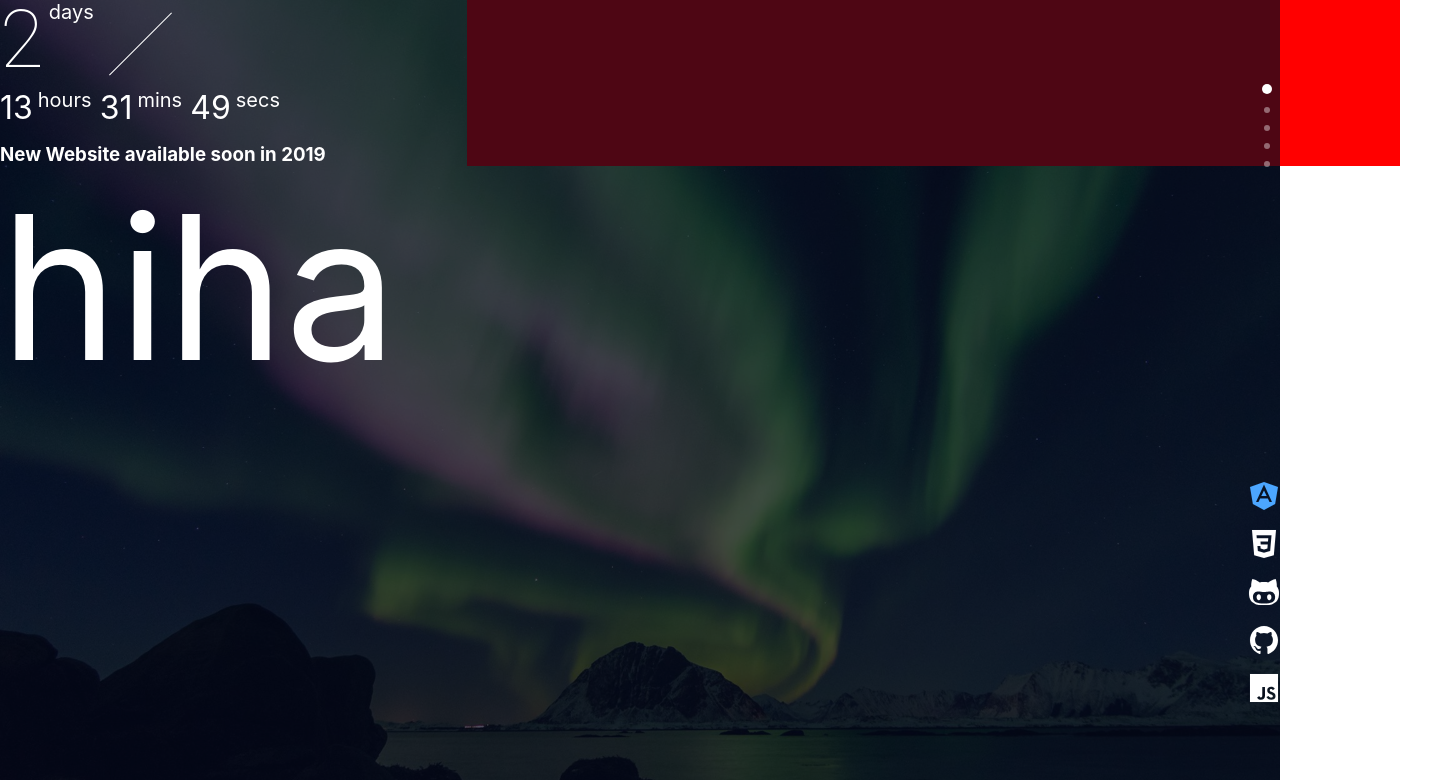
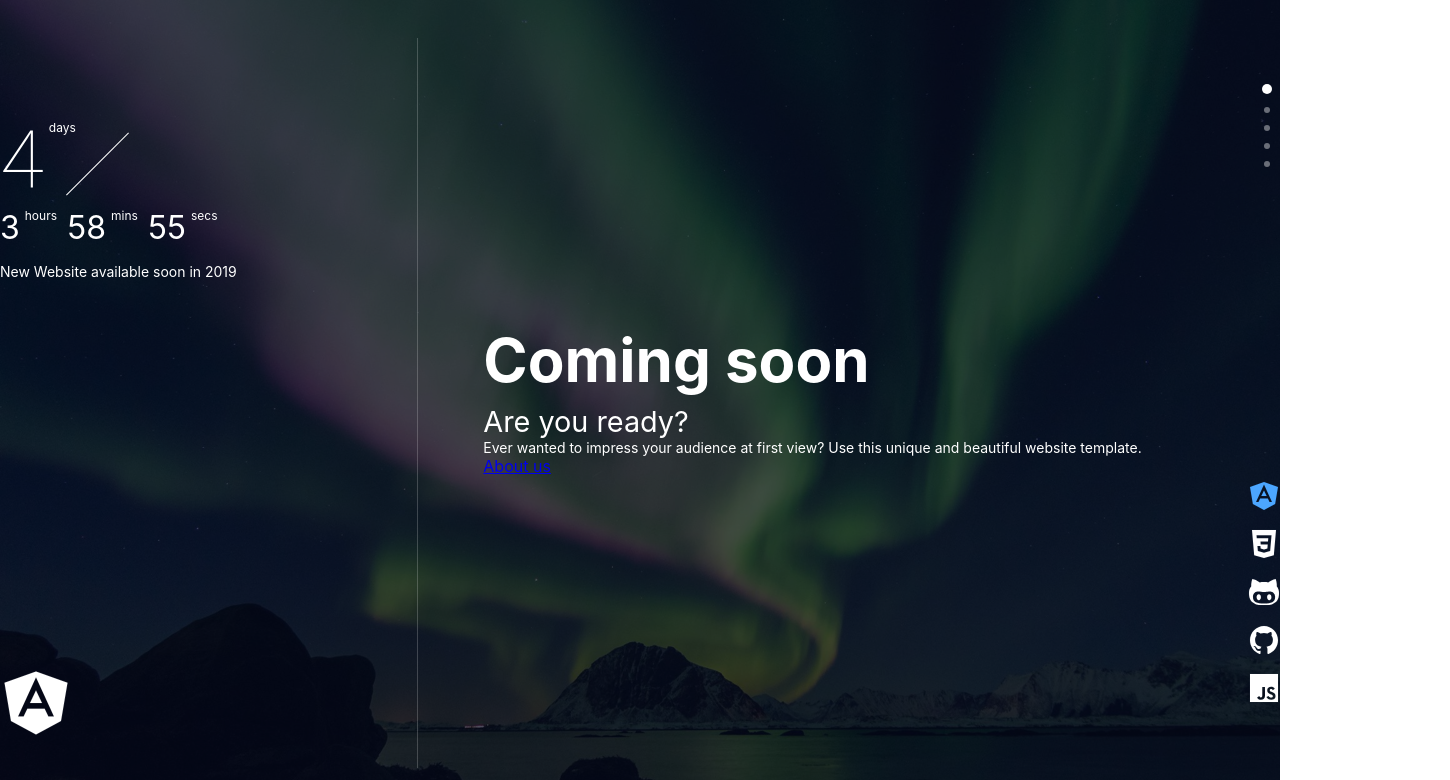
Before and after one commit to SatsiTek/satsi-event-FE, a React (Create React App) app: page / in a window 1280 px wide. Shown: the top 780 px of the page, 1450 px wide, since content can reach past the window. Built offline with nearby package versions, Linux system fonts and the light colour scheme.

Commit message:
done clock

```diff
--- a/package.json
+++ b/package.json
@@ -38,6 +38,7 @@
     ]
   },
   "devDependencies": {
-    "lodash": "^4.17.21"
+    "lodash": "^4.17.21",
+    "react-moment-proptypes": "^1.8.1"
   }
 }
--- a/src/components/Home/index.jsx
+++ b/src/components/Home/index.jsx
@@ -1,29 +1,30 @@
 import React from "react";
 import "./style.css";
-import moment from "moment";
+
 const Home = React.forwardRef((props, ref) => {
-  const [count, setCount] = React.useState(100);
   const [time, setTime] = React.useState({
     days: undefined,
     hours: undefined,
-    minutes: undefined,
-    seconds: undefined,
+    mins: undefined,
+    secs: undefined,
   });
   React.useEffect(() => {
+    const { timeTillDate } = props;
+    const compareDate = new Date(timeTillDate);
     const a = setInterval(() => {
-      const { timeTillDate, timeFormat } = props;
-      const then = moment(timeTillDate, timeFormat);
-      const now = moment();
-
-      const countdown = moment(then - now);
-      const days = countdown.format("D");
-      const hours = countdown.format("HH");
-      const minutes = countdown.format("mm");
-      const seconds = countdown.format("ss");
-
-      setTime({ days, hours, minutes, seconds });
+      const totalSeconds = (compareDate - new Date()) / 1000;
+      const days = Math.floor(totalSeconds / 3600 / 24);
+      const hours = Math.floor(totalSeconds / 3600) % 24;
+      const mins = Math.floor(totalSeconds / 60) % 60;
+      const secs = Math.floor(totalSeconds) % 60;
+      console.log(totalSeconds);
+      if (totalSeconds < 0) {
+        clearInterval(a);
+        alert("Het thoi gian su kien");
+      } else {
+        setTime({ days, hours, mins, secs });
+      }
     }, 1000);
-
     return () => {
       clearInterval(a);
     };
@@ -44,11 +45,11 @@ const Home = React.forwardRef((props, ref) => {
               <span class="txt">hours</span>
             </div>
             <div class="tile tile-minutes">
-              <span class="minutes digit">{time.minutes}</span>
+              <span class="minutes digit">{time.mins}</span>
               <span class="txt">mins</span>
             </div>
             <div class="tile tile-seconds">
-              <span class="seconds digit">{time.seconds}</span>
+              <span class="seconds digit">{time.secs}</span>
               <span class="txt">secs</span>
             </div>
           </div>
@@ -56,11 +57,48 @@ const Home = React.forwardRef((props, ref) => {
 
         <div class="title">
           <span class="anim-wrapper">
-            <h3>New Website available soon in 2019</h3>
+            <p>New Website available soon in 2019</p>
           </span>
         </div>
+        <div className="icon-section">
+          <ion-icon name="logo-angular"></ion-icon>
+        </div>
       </div>
-      <div className="main-content"></div>
+      <div className="main-content">
+        <div className="content-wrapper">
+          <div class="title-desc">
+            <div class="t-wrapper">
+              <header class="title">
+                <span class="anim-wrapper">
+                  <h2>
+                    <strong>Coming soon</strong>
+                  </h2>
+                </span>
+                <span class="anim-wrapper">
+                  <h3>Are you ready?</h3>
+                </span>
+              </header>
+              <div class="desc">
+                <span class="anim-wrapper">
+                  <p>
+                    Ever wanted to impress your audience at first view? Use this
+                    unique and beautiful website template.
+                  </p>
+                </span>
+              </div>
+            </div>
+          </div>
+
+          <div class="cta-btns">
+            <span class="anim-wrapper">
+              <a class="btn arrow-circ-btn" href="#about-us">
+                <span class="txt">About us</span>
+                <span class="arrow-icon"></span>
+              </a>
+            </span>
+          </div>
+        </div>
+      </div>
     </div>
   );
 });
--- a/src/components/Home/style.css
+++ b/src/components/Home/style.css
@@ -1,17 +1,30 @@
 .home {
   display: flex;
-  width: 1400px;
+  width: 1450px;
   margin: 0 auto;
+  color: #fff;
+  position: relative;
+  z-index: 1;
+  height: 100vh;
 }
 .clock-wrapper {
+  margin-top: 120px;
   position: relative;
   color: white;
   flex: 1;
 }
-.clock-wrapper:before,
-.clock-wrapper:after {
+.clock-wrapper:before {
   content: " ";
   display: table;
+}
+.clock-wrapper:after {
+  content: "";
+  position: absolute;
+  left: auto;
+  right: 65px;
+  top: -82px;
+  bottom: 32px;
+  border-right: 1px solid rgba(255, 255, 255, 0.2);
 }
 .clearfix:before,
 .clearfix:after {
@@ -33,7 +46,7 @@
   font-size: 32px;
 }
 .clock-wrapper .tile .txt {
-  font-size: 20px;
+  font-size: 12px;
   padding-left: 5px;
   font-weight: normal;
   display: inline-block;
@@ -44,7 +57,7 @@
 }
 .clock-wrapper .tile-days:after {
   right: 0;
-  left: 30%;
+  left: 20%;
   top: 0;
   bottom: 0;
   width: 1px;
@@ -62,9 +75,32 @@
 .secondary {
   display: flex;
   justify-content: space-between;
-  width: 60%;
+  width: 45%;
 }
 .main-content {
   flex: 2;
-  background-color: red;
+  display: flex;
+  align-items: center;
 }
+.title h2 {
+  font-size: 60px;
+  margin-bottom: 8px;
+}
+.anim-wrapper h3 {
+  font-size: 1.8rem;
+  font-weight: 400;
+}
+.anim-wrapper p {
+  font-size: 14px;
+}
+.icon-section {
+  position: absolute;
+  font-size: 72px;
+  line-height: 0.8em;
+  height: 0.9em;
+  text-align: left;
+  left: 0;
+  bottom: 10%;
+  left: 0;
+  right: 0;
+}
--- a/src/components/Wrapper/index.jsx
+++ b/src/components/Wrapper/index.jsx
@@ -4,6 +4,7 @@ import Home from "../Home";
 import Sidebar from "../Sidebar";
 import "./Wrapper.css";
 import _ from "lodash";
+import moment from "moment";
 
 const eventArray = [
   { href: "hihi", icon: <ion-icon name="logo-angular"></ion-icon> },
@@ -63,8 +64,7 @@ const Wrapper = () => {
         <Home
           ref={(el) => (wrapperEls.current[0] = el)}
           id={"home"}
-          timeTillDate="28/10/2021 09:15:00"
-          timeFormat="DD MM YYYY hh:mm:ss"
+          timeTillDate="2021/10/31 14:27:06"
         />
         <Test1 ref={(el) => (wrapperEls.current[1] = el)} id={"hiha"} />
         <Test1 ref={(el) => (wrapperEls.current[2] = el)} id={"hiho"} />
```
Also changed, not shown: 1 other file (tests, documents, lock files or other folders).
